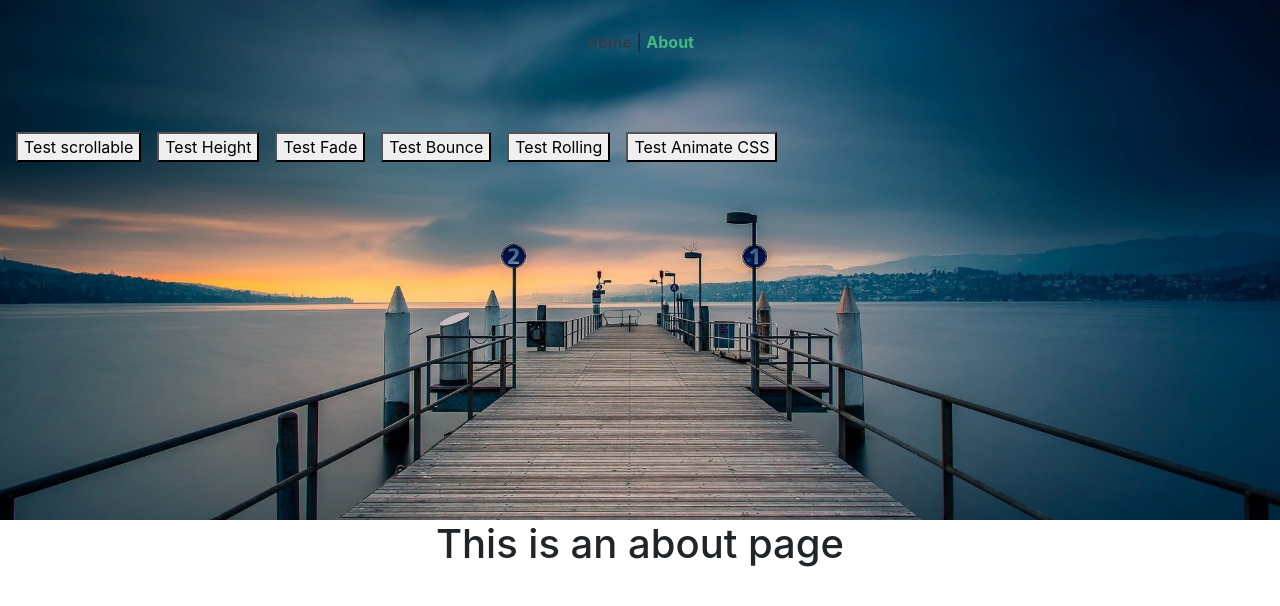
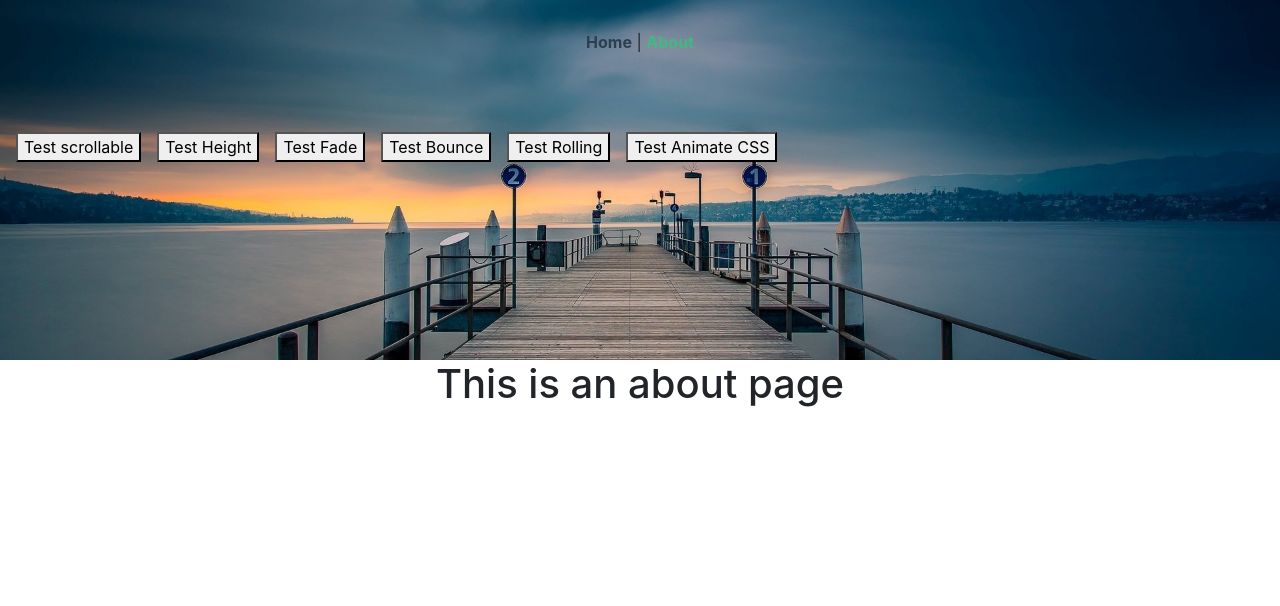
Before and after one commit to ssthurai/ResumeWeb, a Vue app in the folder resume/: page /about in a window 1280 px wide. Shown: the top 606 px of the page. Built offline with nearby package versions, Linux system fonts and the light colour scheme.

Commit message:
height change transition
finally height change transition

```diff
--- a/resume/src/App.vue
+++ b/resume/src/App.vue
@@ -135,11 +135,13 @@ body.scrollable {
 
 .homeCardFullHeight {
   height: 100vh;
+  transition: height 0.7s ease-in-out;
   width: 100vw;
 }
 
 .homeCard {
-  height: 65vh;
+  height: 45vh;
+  transition: height 0.7s ease-in-out;
   width: 100vw;
 }
 
```
